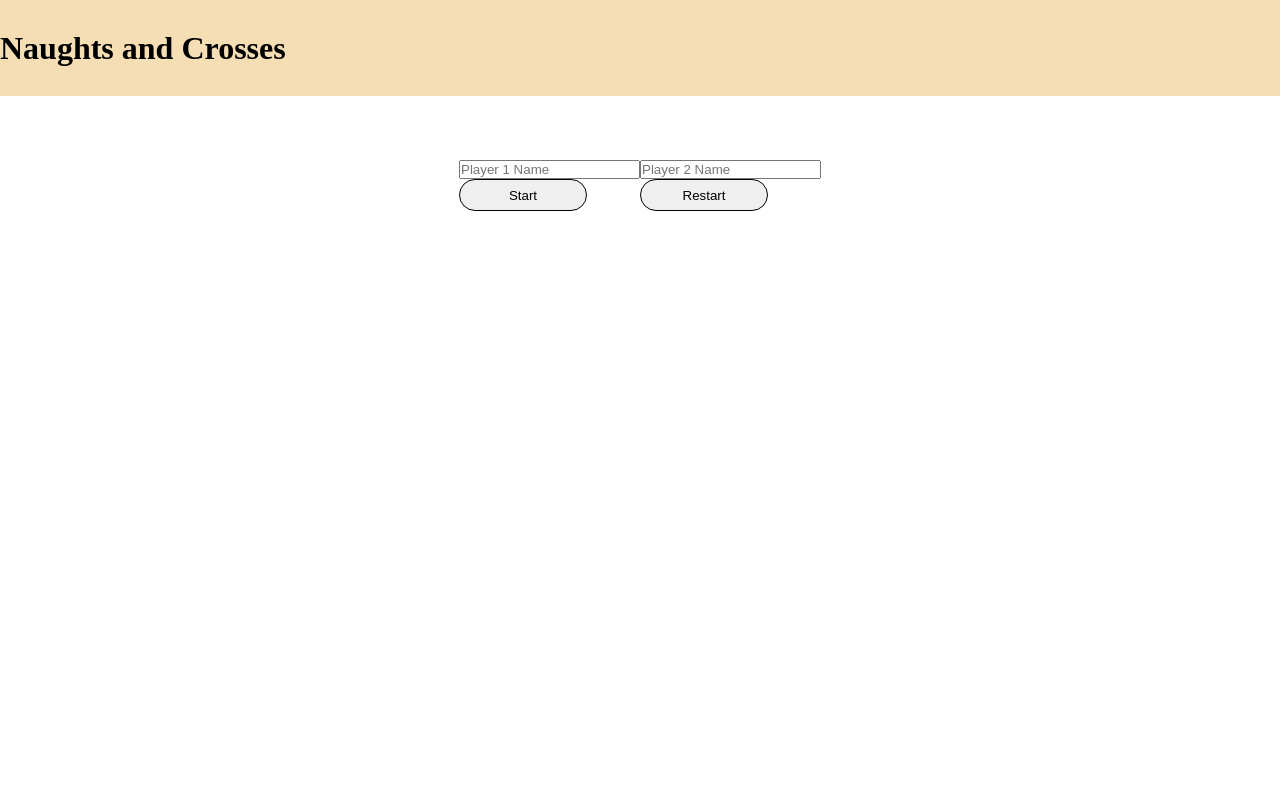
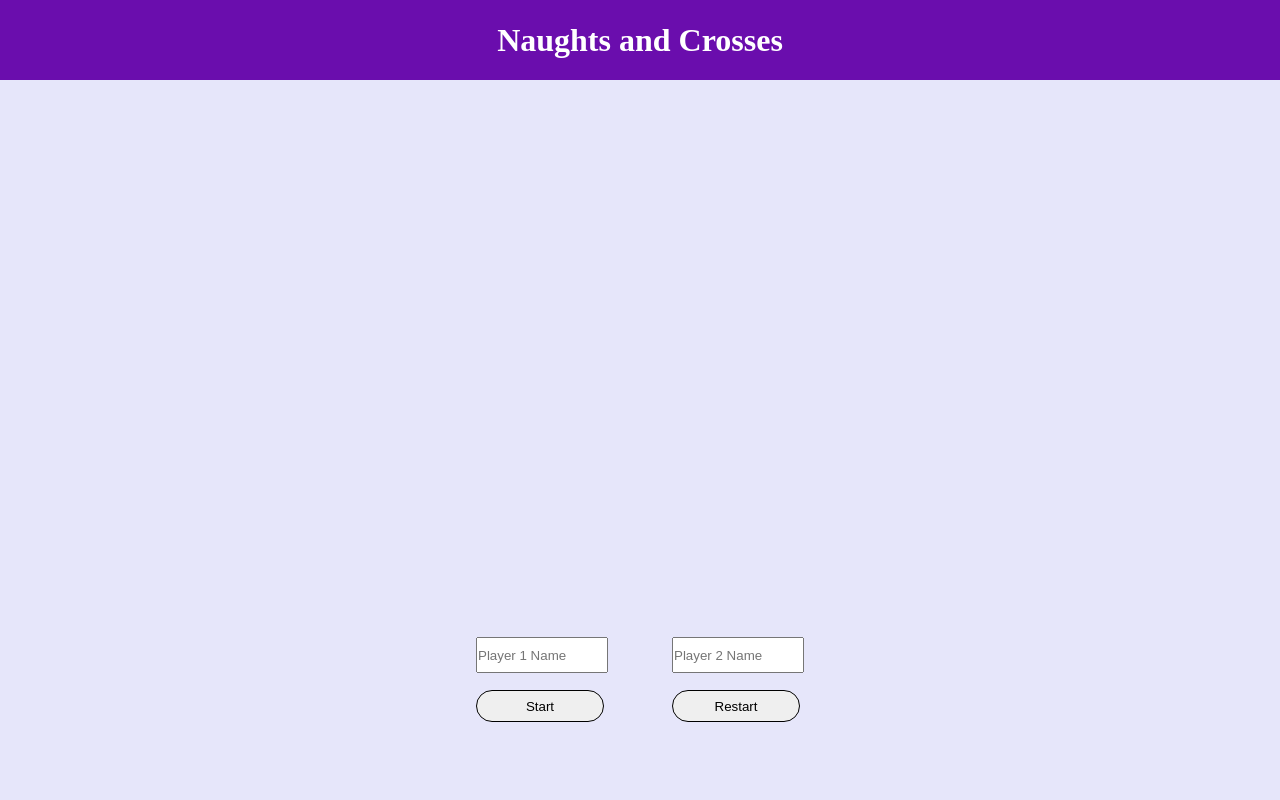
Before and after one commit to thomasfahy/tic-tac-toe, a website: page index.html in a window 1280 px wide. Drawn offline with Linux system fonts and the light colour scheme.

Commit message:
feat: add styling to web page

```diff
--- a/index.html
+++ b/index.html
@@ -9,16 +9,19 @@
 </head>
 <body>
     <div id="header">
-        <h1>Naughts and Crosses</h1>
+        <h1 id="page-title">Naughts and Crosses</h1>
     </div>
     <div id="page-content">
-
         <div class="gameboard"></div>
         <div class="controls">
-            <input type="text" id="player1" placeholder="Player 1 Name">
-            <input type="text" id="player2" placeholder="Player 2 Name">
-            <button id="start-button">Start</button>
-            <button id="restart-button">Restart</button>
+            <div class="inputs">
+                <input type="text" id="player1" placeholder="Player 1 Name">
+                <input type="text" id="player2" placeholder="Player 2 Name">
+            </div>
+            <div class="buttons">
+                <button id="start-button">Start</button>
+                <button id="restart-button">Restart</button>
+            </div>
         </div>
         <div id="end-message"></div>
         <div id="result-display"></div>
--- a/styles.css
+++ b/styles.css
@@ -7,25 +7,31 @@
     border: 1px solid black;
     height: 150px;
     width: 150px;
+    font-size: 6rem;
+    align-content: center;
+    text-align: center;
 }
 
 .gameboard{
+    margin-top: 4rem;
     display: grid;
     grid-template-columns: 150px 150px 150px;
-    grid-template-rows: 1fr 1fr 1fr;
+    grid-template-rows: 150px 150px 150px;
     gap: 0px;
 }
 
 .controls{
-    margin-top: 4rem;
     display: grid;
-    grid-template-columns: 1fr 1fr;
+    grid-template-columns: 1fr;
 
 }
+#page-title{
+    color: white;
+}
 #header{
-    height: 6rem;
-    background-color: wheat;
-    justify-content: center;
+    height: 10vh;
+    background-color: #6A0DAD;
+    text-align: center;
     align-content: center;
 }
 
@@ -42,9 +48,36 @@
     border-radius: 1rem;
     border: 1px solid black;
 }
+#player1{
+    height: 2rem;
+    width: 8rem;
+}
+#player2{
+    height: 2rem;
+    width: 8rem;
+}
 
 #page-content{
     display: grid;
     grid-template-columns: 1fr;
     justify-items: center;
+    height: 90vh;
+    background-color: #E6E6FA;
 }
+.buttons{
+    display: grid;
+    grid-template-columns: 1fr 1fr;
+    gap: 4rem;
+    align-items: center;
+}
+.inputs{
+    display: grid;
+    grid-template-columns: 1fr 1fr;
+    gap: 4rem;
+    align-items: center;
+}
+
+#end-message{
+    font-size: 3rem;
+    color: #6A0DAD;
+}
```
